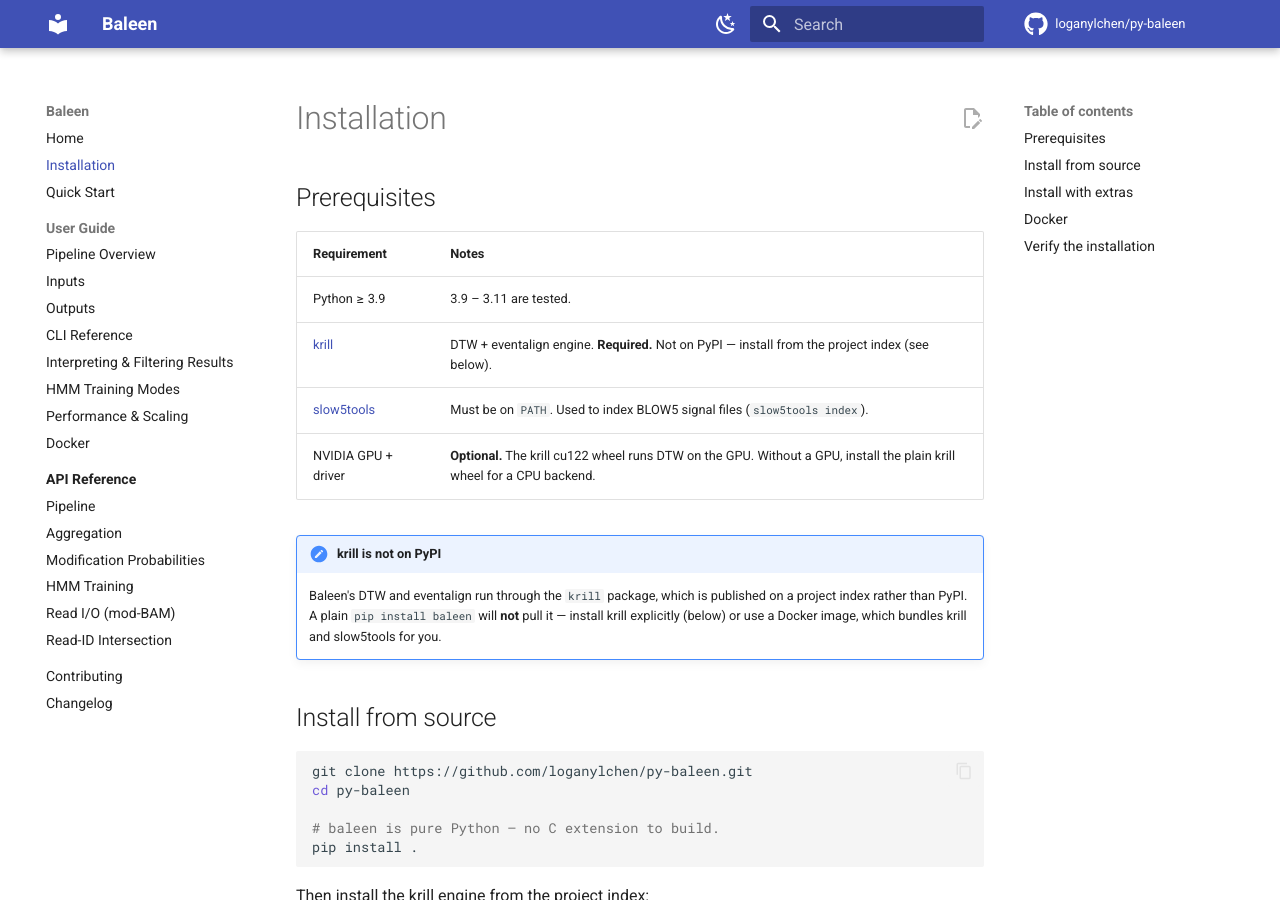
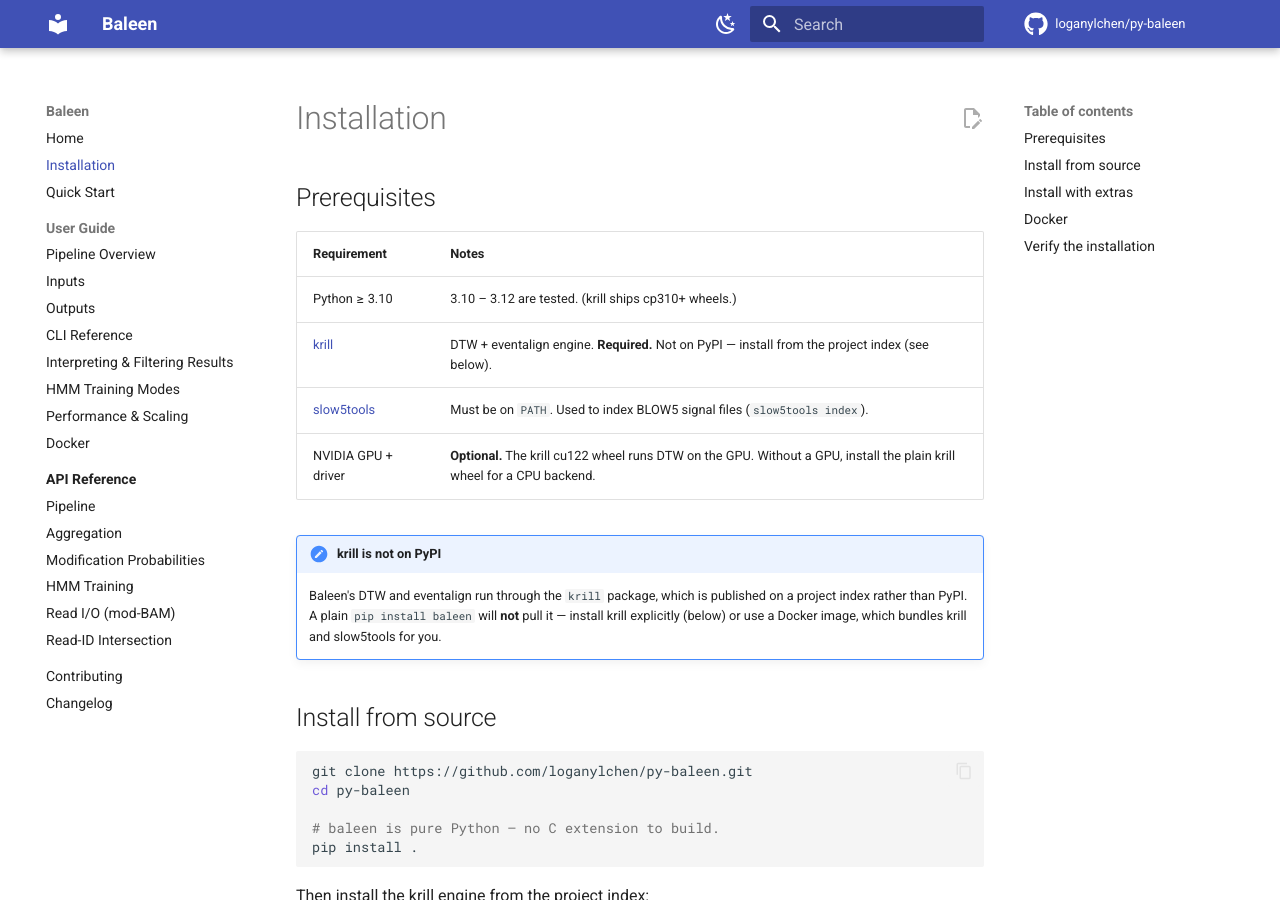
Before and after one commit to loganylchen/py-baleen, an MkDocs documentation site: the page built from docs/installation.md, in a window 1280 px wide and 900 px high. Built offline with MkDocs 1.6.1 and Material for MkDocs 9.7.7, drawn with Linux system fonts in a browser that asks for light colours; comment, search, counter and statistics services are not loaded.

Commit message:
fix(ci,docs): require Python >=3.10 for krill; clarify readdb fallback (codex review)
- [P1] krill publishes cp310/311/312 wheels only (no cp39), so the Python 3.9
  CI matrix job could never install it. Bump requires-python to >=3.10, swap
  the CI matrix to 3.10/3.11/3.12, update the classifiers, and fix the
  "3.9 - 3.11 tested" docs.
- [P2] read_ids_from_fastq_with_readdb still prefers a legacy
  <fastq>.index.readdb when present. Correct the inputs.md read-ID table: krill
  no longer creates a readdb, but an existing one (from an old f5c run) is still
  honored — so the doc no longer claims "no .readdb dependency".

```diff
--- a/docs/installation.md
+++ b/docs/installation.md
@@ -4,7 +4,7 @@
 
 | Requirement | Notes |
 |-------------|-------|
-| Python ≥ 3.9 | 3.9 – 3.11 are tested. |
+| Python ≥ 3.10 | 3.10 – 3.12 are tested. (krill ships cp310+ wheels.) |
 | [krill](https://loganylchen.github.io/krill-dist/) | DTW + eventalign engine. **Required.** Not on PyPI — install from the project index (see below). |
 | [slow5tools](https://github.com/hasindu2008/slow5tools) | Must be on `PATH`. Used to index BLOW5 signal files (`slow5tools index`). |
 | NVIDIA GPU + driver | **Optional.** The krill cu122 wheel runs DTW on the GPU. Without a GPU, install the plain krill wheel for a CPU backend. |
--- a/pyproject.toml
+++ b/pyproject.toml
@@ -6,7 +6,7 @@
 name = "baleen"
 version = "0.4.0"
 description = "Hierarchical Bayesian framework for RNA modification detection from nanopore direct RNA sequencing"
-requires-python = ">=3.9"
+requires-python = ">=3.10"
 license = {file = "LICENSE"}
 authors = [
     {name = "Logan Chen"},
@@ -17,9 +17,9 @@
     "Intended Audience :: Science/Research",
     "License :: OSI Approved :: MIT License",
     "Programming Language :: Python :: 3",
-    "Programming Language :: Python :: 3.9",
     "Programming Language :: Python :: 3.10",
     "Programming Language :: Python :: 3.11",
+    "Programming Language :: Python :: 3.12",
     "Topic :: Scientific/Engineering :: Bio-Informatics",
 ]
 # NOTE: the DTW + eventalign engine 'krill' is a required runtime dependency
```
Also changed, not shown: docs/contributing.md (+1 -1 lines), docs/guide/inputs.md (+1 -1 lines), 1 other file.
